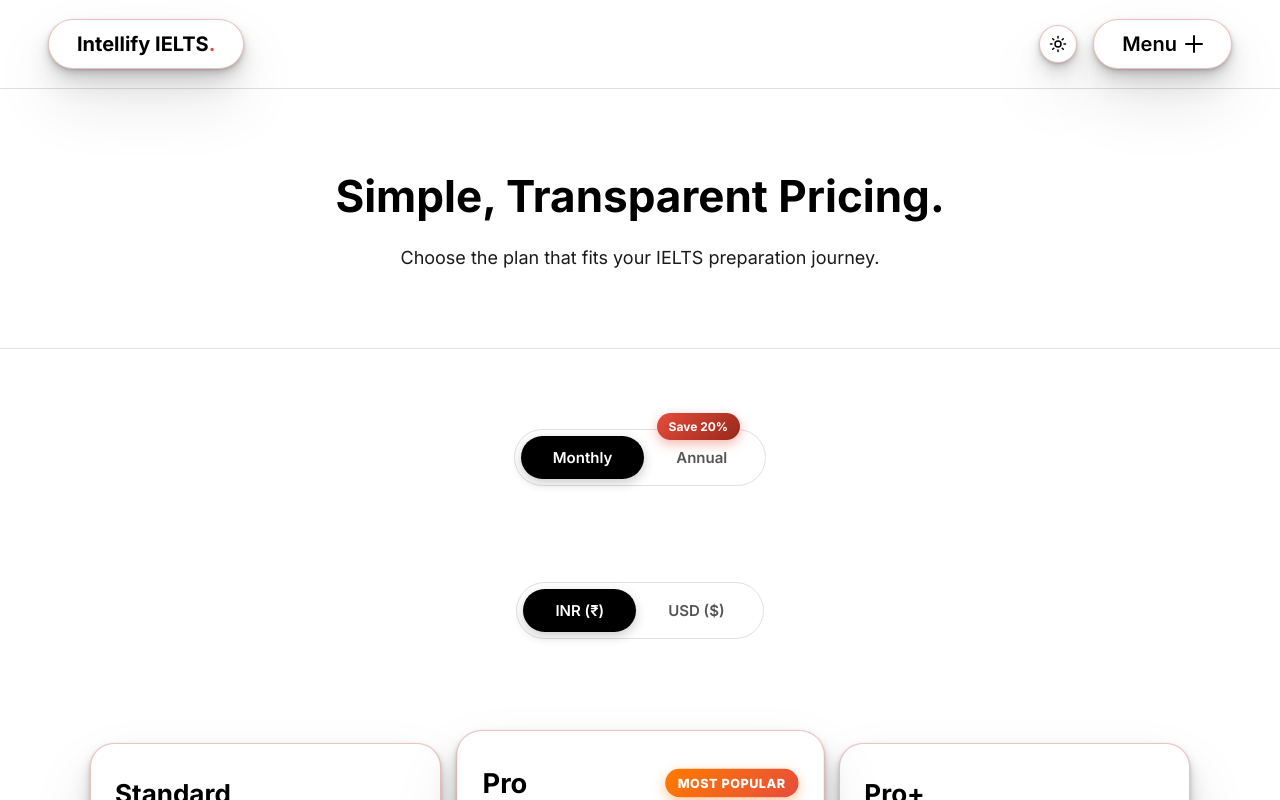
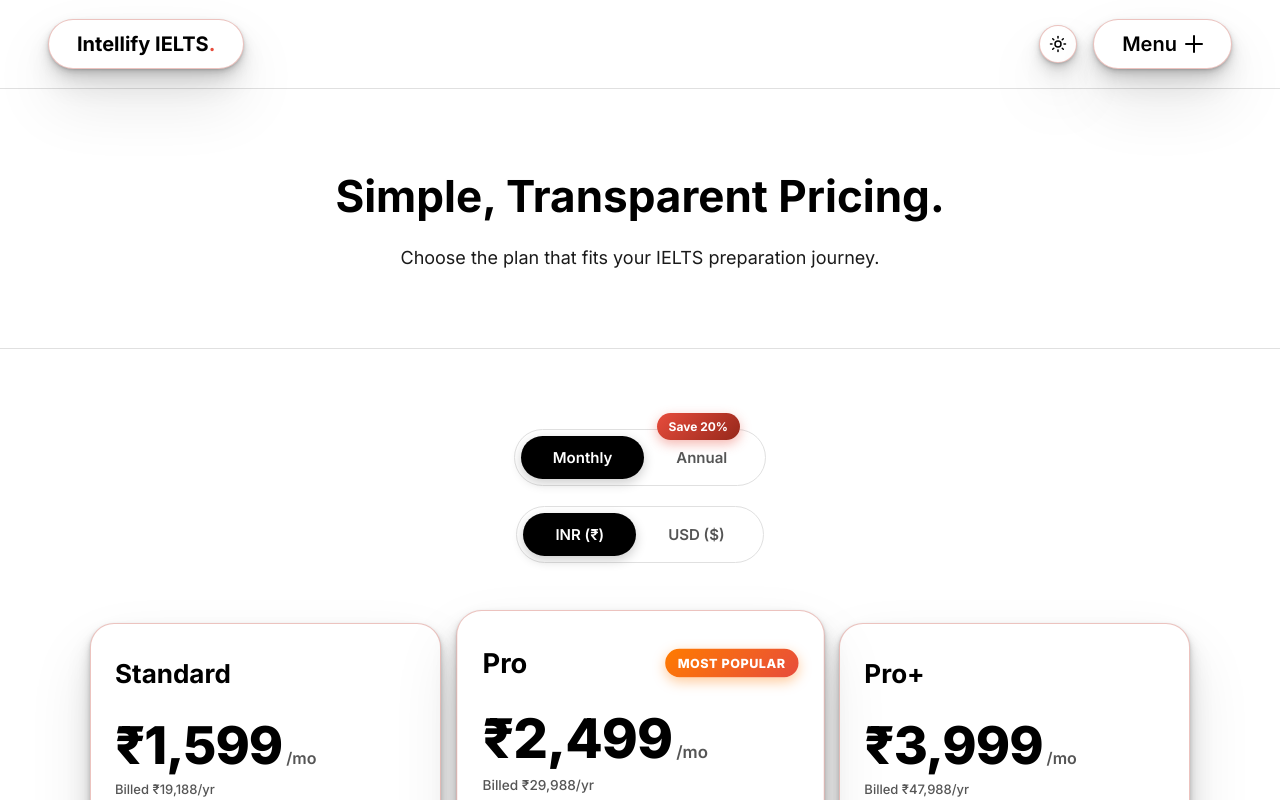
Before and after one commit to Shriram-2005/Intellify-Prototype, a Next.js app: page /pricing in a window 1280 px wide. Shown: the top 800 px of the page. Built offline with nearby package versions, Linux system fonts and the light colour scheme.

Commit message:
fix: adjust pricing page toggle spacing and fix Pro+ INR currency bug

```diff
--- a/src/app/(marketing)/pricing/page.tsx
+++ b/src/app/(marketing)/pricing/page.tsx
@@ -21,7 +21,7 @@
 
       <section className="pricing-content">
         <div className="pricing-container">
-          <div className="pricing-toggles-container" style={{ display: 'flex', flexDirection: 'column', alignItems: 'center', gap: '16px', marginBottom: '24px' }}>
+          <div className="pricing-toggles-container" style={{ display: 'flex', flexDirection: 'column', alignItems: 'center', gap: '20px', marginBottom: '60px' }}>
             <div className="pricing-toggle-wrapper">
               <div className="pricing-toggle">
                 <span className={!isAnnual ? "active" : ""} onClick={() => setIsAnnual(false)}>Monthly</span>
@@ -154,11 +154,18 @@
                 </div>
                 <div className="price-container">
                   <div className="price-main">
-                    <span className="amount">${isAnnual ? '372' : '39'}</span>
+                    <span className="amount">
+                      {currency === 'INR' ? '₹' : '$'}
+                      {currency === 'INR'
+                        ? (isAnnual ? '34,990' : '3,999')
+                        : (isAnnual ? '372' : '39')}
+                    </span>
                     <small className="period">{isAnnual ? '/yr' : '/mo'}</small>
                   </div>
                   <div className="price-sub">
-                    {isAnnual ? 'Equivalent to $31/mo' : 'Billed $468/yr'}
+                    {currency === 'INR'
+                      ? (isAnnual ? 'Equivalent to ₹2,915/mo' : 'Billed ₹47,988/yr')
+                      : (isAnnual ? 'Equivalent to $31/mo' : 'Billed $468/yr')}
                   </div>
                 </div>
                 <ul className="pricing-features">
--- a/src/app/(marketing)/pricing/pricing.css
+++ b/src/app/(marketing)/pricing/pricing.css
@@ -39,7 +39,7 @@
   position: relative;
   display: inline-flex;
   justify-content: center;
-  margin: 0 auto 80px;
+  margin: 0 auto;
   width: 100%;
 }
 
```
